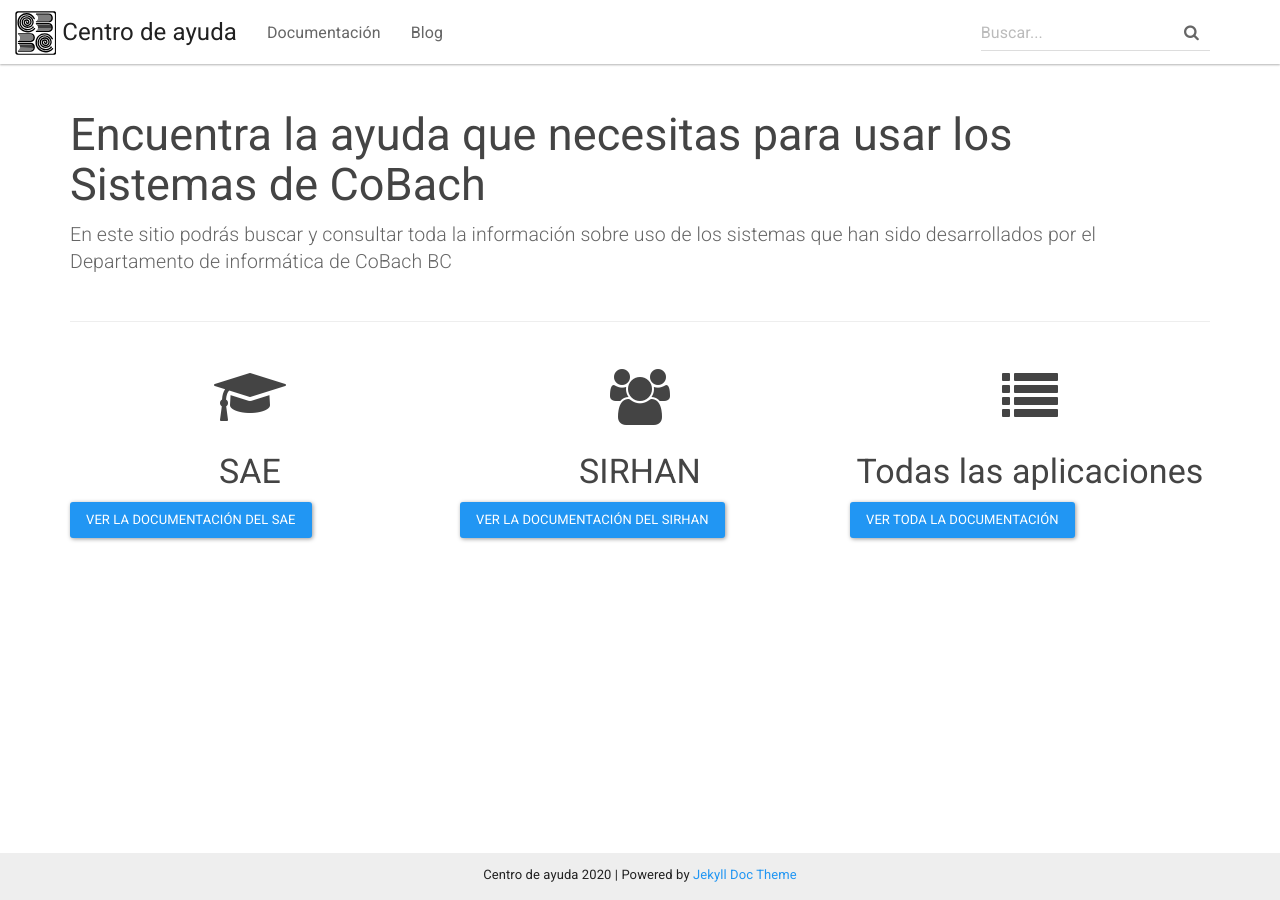
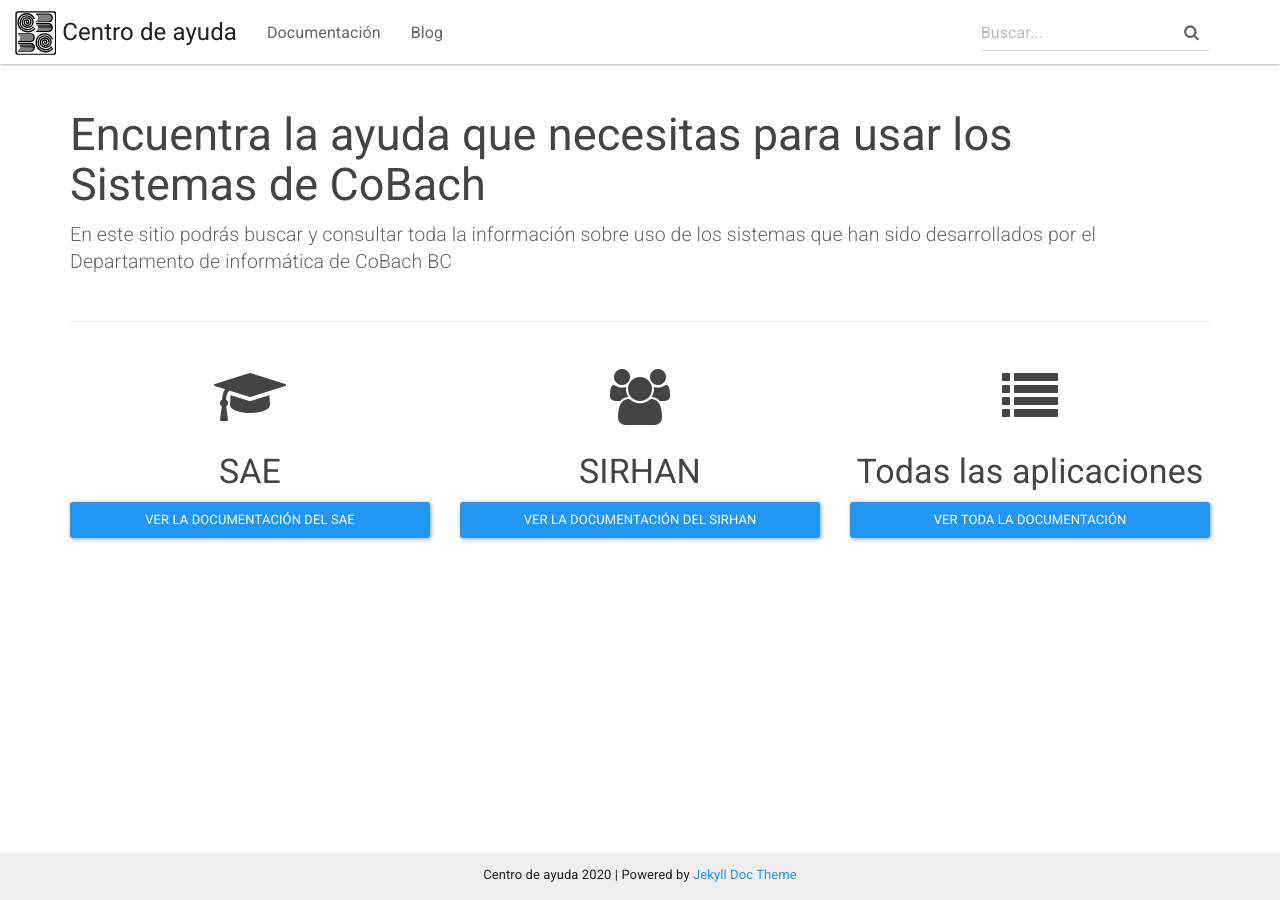
Before and after one commit to CoBachBC/centrodeayuda, a Jekyll site: the page built from docs/index.html, in a window 1280 px wide. Built offline with Jekyll 4.4.1, drawn with Linux system fonts in a browser that asks for light colours.

Commit message:
Update index.html

```diff
--- a/docs/index.html
+++ b/docs/index.html
@@ -14,17 +14,17 @@
         <div class="col-sm-4">
             <h1 class="text-center"><i class="fa fa-graduation-cap" aria-hidden="true"></i></h1>
             <h3 class="text-center">SAE</h3>
-            <button type="button" class="btn btn-primary">Ver la documentación del SAE</button>
+            <button type="button" class="btn btn-primary btn-block">Ver la documentación del SAE</button>
         </div>
         <div class="col-sm-4">
             <h1 class="text-center"><i class="fa fa-users" aria-hidden="true"></i></h1>
             <h3 class="text-center">SIRHAN</h3>
-            <button type="button" class="btn btn-primary">Ver la documentación del SIRHAN</button>
+            <button type="button" class="btn btn-primary btn-block">Ver la documentación del SIRHAN</button>
         </div>
         <div class="col-sm-4">
             <h1 class="text-center"><i class="fa fa-list" aria-hidden="true"></i></h1>
             <h3 class="text-center">Todas las aplicaciones</h3>
-            <button type="button" class="btn btn-primary">Ver toda la documentación</button>
+            <button type="button" class="btn btn-primary btn-block">Ver toda la documentación</button>
         </div>
     </div>
 </div>
```
